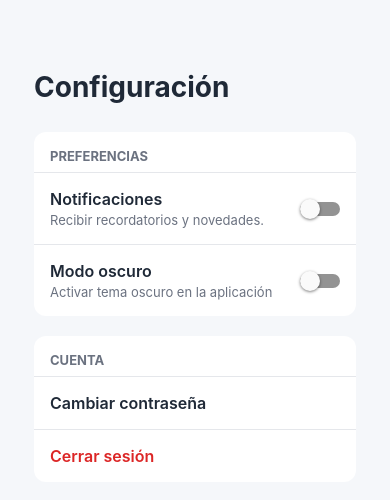
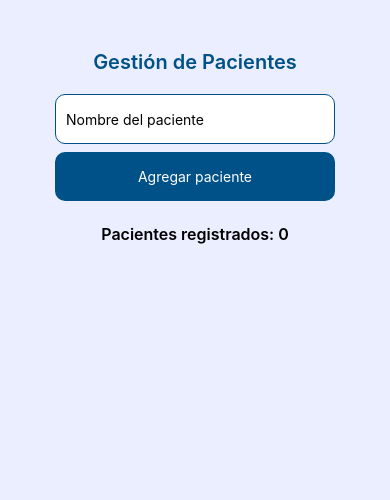
Before and after one commit to Jeikodde/sistema-clinica-pediatrica, a React Native app: screen / in a window 390 px wide. Shown: the top 500 px of the page. Built offline with nearby package versions, Linux system fonts and the light colour scheme.

Commit message:
Add screens to apply UI/UX

```diff
--- a/App.tsx
+++ b/App.tsx
@@ -2,5 +2,6 @@ import HomeScreen from './frontend/src/screens/HomeScreen';
 import LoginScreen from './frontend/src/screens/LoginScreen';
 import ProfileScreen from './frontend/src/screens/ProfileScreen';
 import SettingsScreen from './frontend/src/screens/SettingsScreen';
+import UserInterfaceScreen from './frontend/src/screens/UserInterfaceScreen';
 
-export default SettingsScreen;
+export default UserInterfaceScreen;
--- /dev/null
+++ b/frontend/src/screens/UserInterfaceScreen.tsx
@@ -0,0 +1,163 @@
+import { useState } from "react";
+import uuid from 'react-native-uuid';
+import { FlatList, StyleSheet, Text, TextInput, TouchableOpacity, View } from "react-native";
+import ButtonComponent from "../components/ButtonComponent";
+
+interface Patient {
+    id: string;
+    name: string;
+}
+
+const UserInterfaceScreen = () => {
+    const [inputText, setInputText] = useState<string>('');
+    const [patients, setPatients] = useState<Patient[]>([]);
+    const [isFocused, setIsFocused] = useState<boolean>(false);
+    const [editingId, setEditingId] = useState<string | null>(null);
+
+    const addPatient = () => {
+        const newPatient: Patient = {
+            id: uuid.v4(),
+            name: inputText
+        }
+
+        setPatients([...patients, newPatient]);
+    }
+
+    const startEdit = (patient: Patient) => {
+        setInputText(patient.name);
+        setEditingId(patient.id);
+    }
+
+    const savePatient = () => {
+        if(!inputText.trim()) {
+            return;
+        }
+
+        setInputText('');
+
+        if(editingId) {
+            editPatient();
+            return;
+        }
+
+        addPatient();
+
+    }
+
+    const editPatient = () => {
+        setPatients((prev) =>
+            prev.map(patient => (patient.id === patient.id) ? { ...patient, name: patient.name } : patient)
+        );
+    }
+
+    const deletePatient = (id: string) => {
+        setPatients((prev) => prev.filter(patient => patient.id !== id));
+    }
+
+    return (
+        <View style={styles.container}>
+            <Text style={styles.title}>Gestión de Pacientes</Text>
+
+            <View style={styles.form}>
+                <TextInput
+                    style={[
+                        styles.input, {
+                            borderWidth: isFocused ? 2 : 1
+                        }
+                    ]}
+                    placeholder="Nombre del paciente"
+                    value={inputText}
+                    onChangeText={setInputText}
+                    onFocus={ () => setIsFocused(true) }
+                    onBlur={ () => setIsFocused(false) }
+                />
+
+                <ButtonComponent text="Agregar paciente" onPress={savePatient} />
+            </View>
+
+            <Text style={styles.counter}>Pacientes registrados: { patients.length }</Text>
+
+            <View style={{width: '100%'}}>
+                <FlatList
+                data={patients}
+                keyExtractor={(item) => item.id}
+                contentContainerStyle={{ alignItems: 'stretch' }}
+                renderItem={({item}) => (
+                    <View style={styles.patientList}>
+                        <Text style={styles.patientValue}>{item.name}</Text>
+
+                        <View style={styles.actionsGroup}>
+
+                            <ButtonComponent text="Editar" type="edit" onPress={ () => startEdit(item) } />
+                            <ButtonComponent text="Eliminar" type="danger" onPress={ () => deletePatient(item.id) } />
+                        </View>
+                    </View>
+                )}
+            />
+            </View>
+        </View>
+    )
+};
+
+const styles = StyleSheet.create({
+    container: {
+        flexGrow: 1,
+        alignItems: 'center',
+        padding: 20,
+        paddingTop: 50,
+        backgroundColor: '#eaeeff'
+    },
+
+    title: {
+        fontSize: 20,
+        fontWeight: '600',
+        color: '#005187',
+        marginBottom: 20,
+    },
+
+    form: {
+        width: '80%',
+        gap: 8,
+        marginBottom: 8,
+    },
+
+    input: {
+        height: 50,
+        borderColor: '#005187',
+        borderWidth: 1,
+        borderRadius: 10,
+        padding: 10,
+        width: '100%',
+        backgroundColor: '#fff'
+    },
+
+    counter: {
+        margin: 15,
+        fontSize: 16,
+        fontWeight:'600'
+    },
+
+    patientList: {
+        padding: 10,
+        margin: 10,
+        backgroundColor: '#fff',
+        borderRadius: 10,
+        alignItems: 'center',
+        borderWidth: 1,
+    },
+
+    patientValue: {
+        fontSize: 19,
+        margin: 10,
+        flexWrap: 'wrap'
+    },
+
+    actionsGroup: {
+        width: '100%',
+        flexDirection: 'row',
+        justifyContent: 'space-evenly',
+        gap: 8,
+    },
+});
+
+export default UserInterfaceScreen;
```
Also changed, not shown: frontend/src/screens/HomeScreen.tsx (+13 -5 lines), frontend/src/screens/LoginScreen.tsx (+12 -16 lines).
